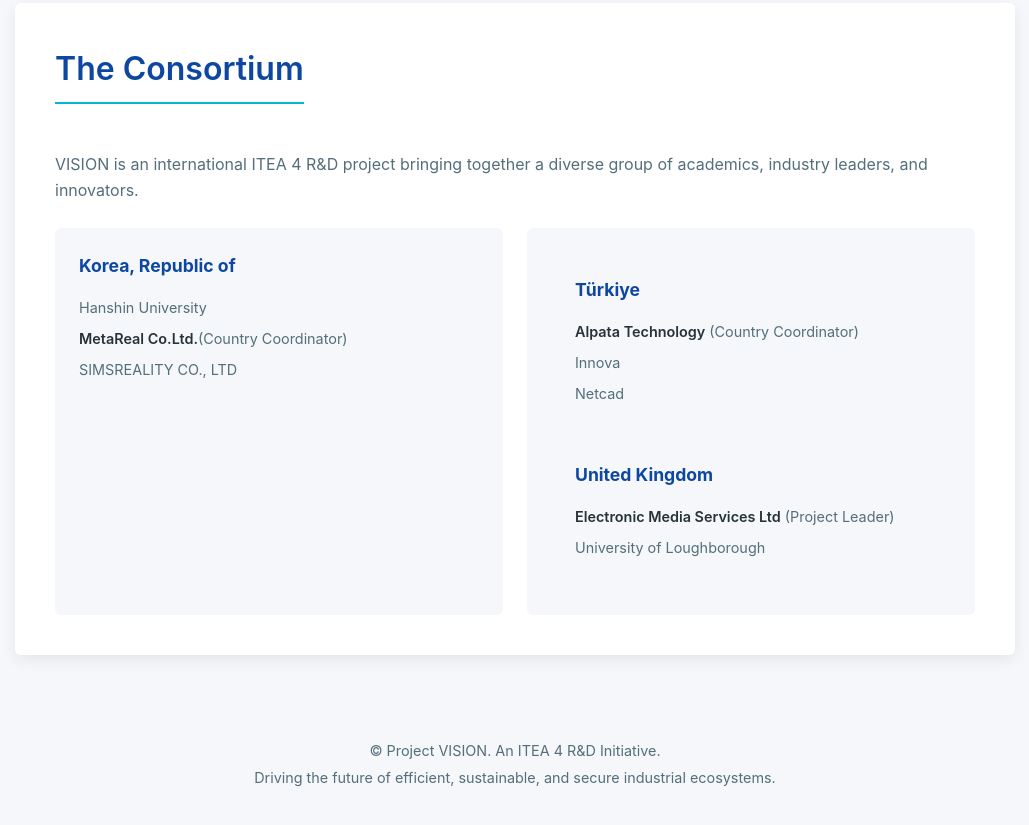
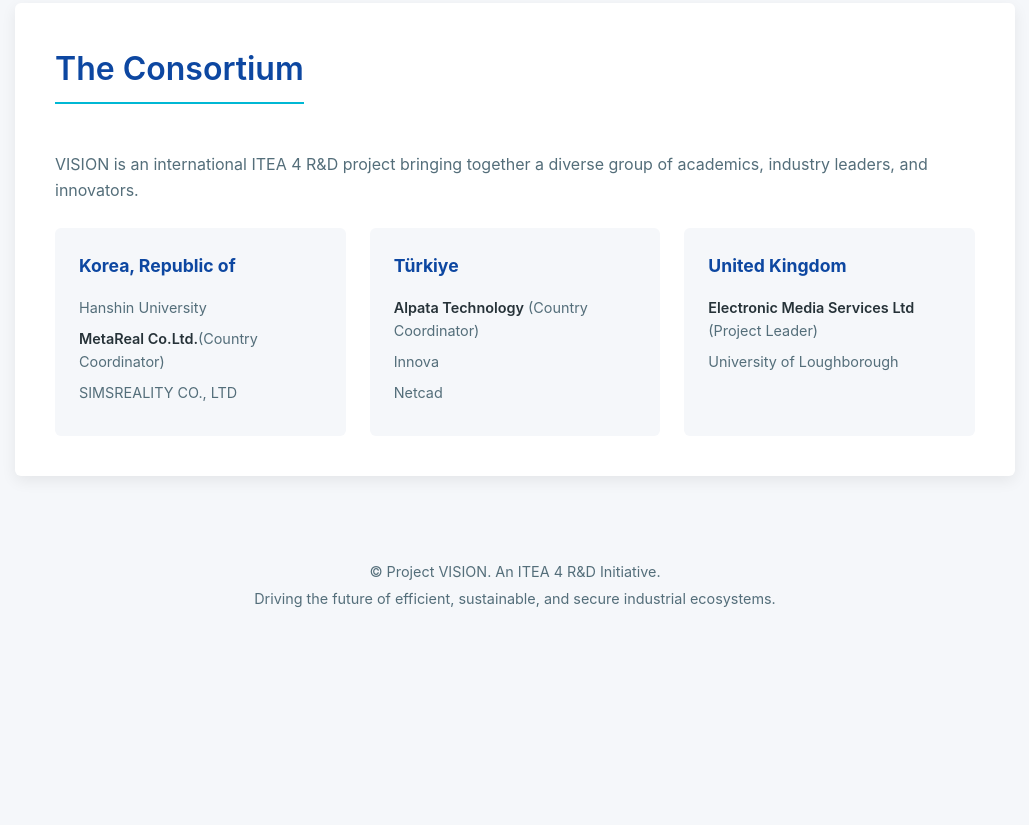
Before and after one commit to itea-vision/web, a plain HTML site: page index.html in a window 1280 px wide. Shown: the part 2241-3066 px from the top of the page, without its empty margins (125-1154 px from the left). After the commit the page ends 2903 px from the top, so only its background shows below. Drawn offline with Linux system fonts and the light colour scheme.

Commit message:
removed partners and fixed the grid layout

```diff
--- a/index.html
+++ b/index.html
@@ -285,7 +285,6 @@
                     </ul>
                 </div>
                 <div class="partner-country">
-                <div class="partner-country">
                     <h4>Türkiye</h4>
                     <ul>
                         <li><strong>Alpata Technology</strong> (Country Coordinator)</li>
```
